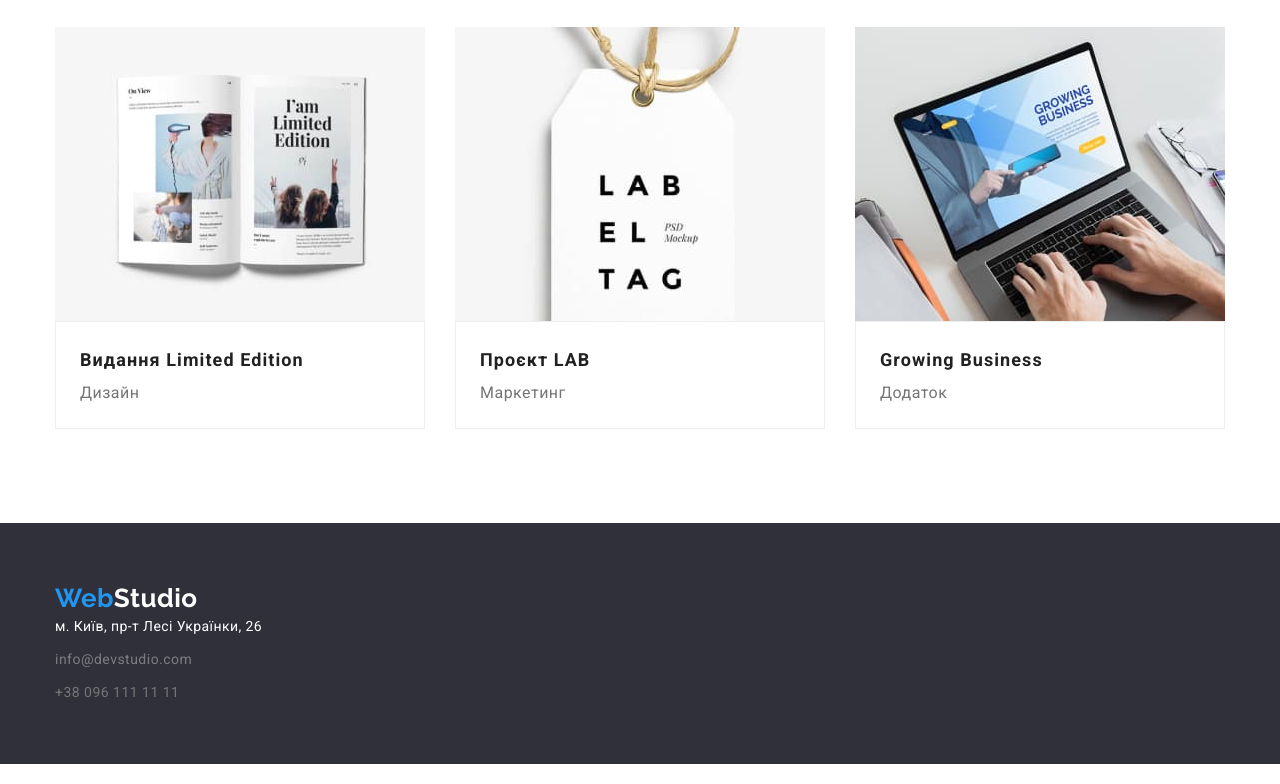
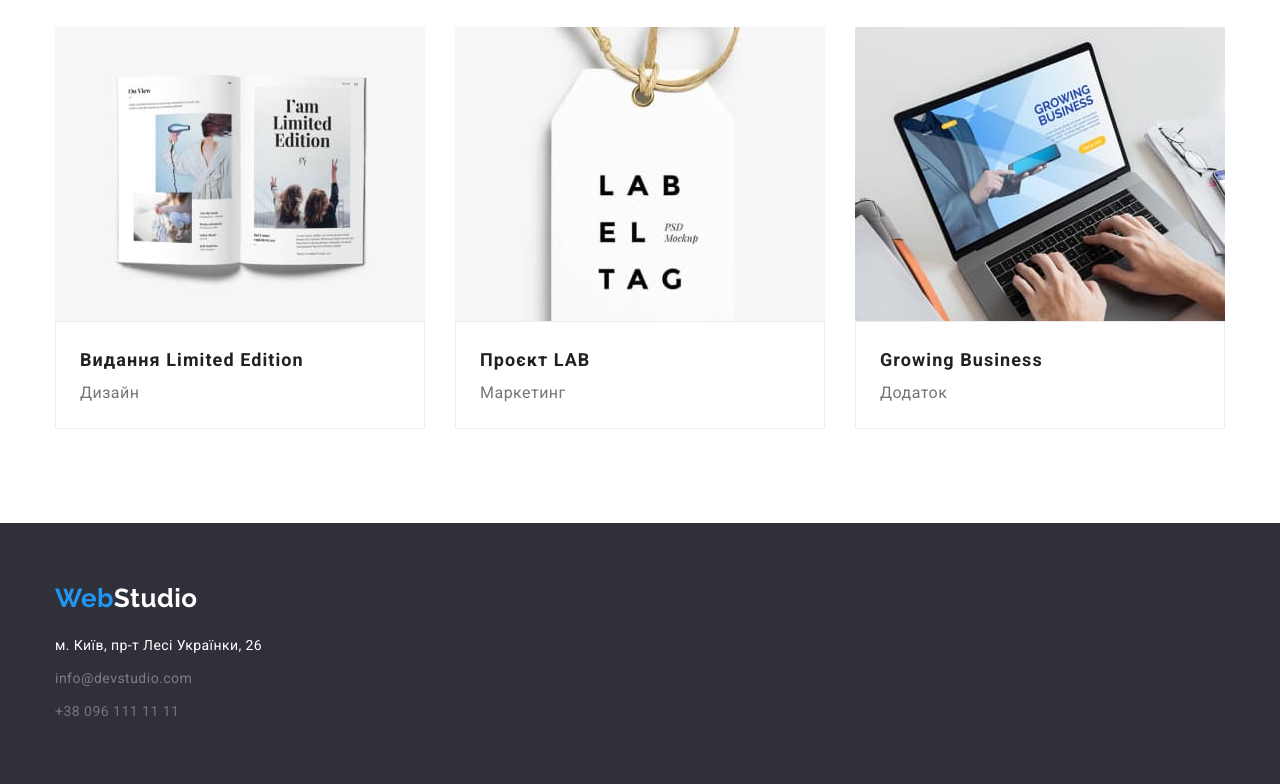
Before and after one commit to FedotovMS/goit-markup-hw-04, a plain HTML site: page portfolio.html in a window 1280 px wide. Shown: the part 1100-1884 px from the top of the page. Drawn offline with nearby package versions, Linux system fonts and the light colour scheme.

Commit message:
fixed footer's paddings

```diff
--- a/css/styles.css
+++ b/css/styles.css
@@ -336,10 +336,7 @@ color: #FFFFFF;
 .logo-white {
     color:#ffffff
 }
-.footer-info {
-    padding-top: 60px;
-    padding-bottom: 60px;
-}
+
 .contacts-list .contacts-item {
     display: inline-block;
     text-decoration: none;
@@ -355,6 +352,13 @@ color: #FFFFFF;
     line-height: 1.7;
     margin: 0px;
     padding: 0px;
+}
+.footer {
+    padding-top: 60px;
+    padding-bottom: 60px;
+}
+.logo-link {
+    padding-bottom: 20px;
 }
 /* .contacts-item {
     margin-bottom: 9px;
```
Also changed, not shown: index.html (+1 -1 lines).
